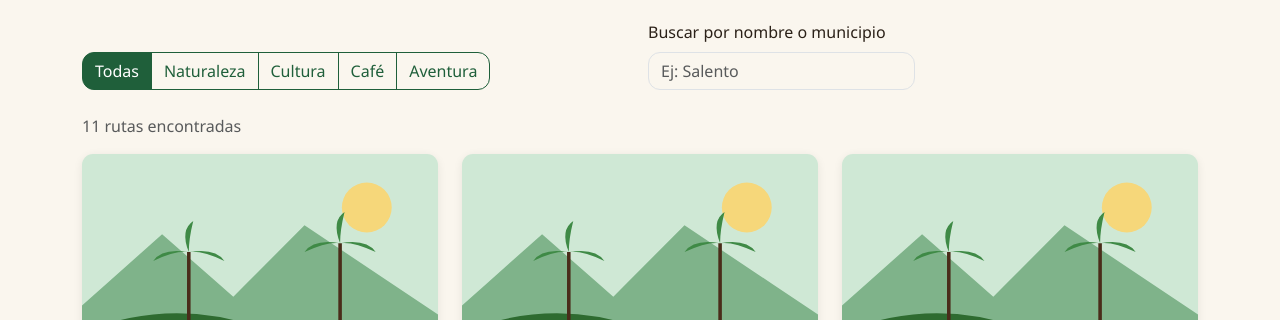
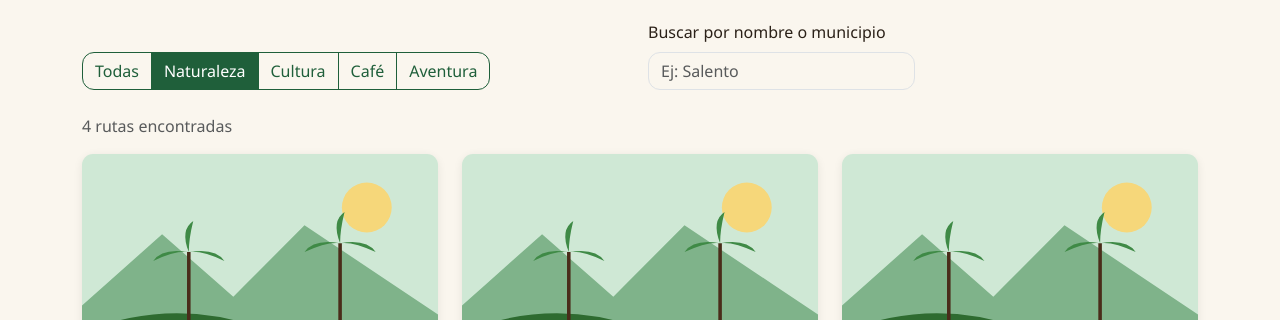
Before and after one commit to callemajo123-hue/rutas-eje-cafetero, a website: page index.html in a window 1280 px wide. Both pictures are taken after a click on the button "Naturaleza". Shown: the part 480-800 px from the top of the page. Drawn offline with nearby package versions, Linux system fonts and the light colour scheme.

Commit message:
feat: filtros por tipo, buscador y eventos, closes #4

```diff
--- a/index.html
+++ b/index.html
@@ -84,7 +84,7 @@
 
       <!-- TODO G4.4 - Agrega aria-live="polite" a este párrafo para que el lector
            de pantalla anuncie "N rutas encontradas" cada vez que cambie. -->
-      <p id="resultado" class="text-body-secondary"></p>
+      <p id="resultado" class="text-body-secondary" aria-live="polite"></p>
 
       <!-- ===== COMPONENTE 3: CARDS =====
            Esta es la TARJETA MODELO escrita a mano. Úsala como plantilla para crearCard() en js/app.js:
--- a/js/app.js
+++ b/js/app.js
@@ -138,7 +138,8 @@ function pintarRutas(lista, contenedor, mensaje) {
  *   - Si no -> solo las rutas cuyo ruta.tipo sea igual a tipo.
  * ============================================================ */
 function filtrarPorTipo(lista, tipo) {
-  // TODO: implementar
+  if (tipo === 'todos') return [...lista];
+  return lista.filter((ruta) => ruta.tipo === tipo);
 }
 
 /* ============================================================
@@ -157,7 +158,11 @@ function filtrarPorTipo(lista, tipo) {
  *   - Si no -> las rutas cuyo nombre O municipio (normalizados) incluyan el texto.
  * ============================================================ */
 function buscarPorTexto(lista, texto) {
-  // TODO: implementar
+  const buscado = normalizar(texto);
+  if (buscado === '') return [...lista];
+  return lista.filter((ruta) =>
+    normalizar(ruta.nombre).includes(buscado) || normalizar(ruta.municipio).includes(buscado)
+  );
 }
 
 /* ============================================================
@@ -215,9 +220,23 @@ function aplicarFiltros() {
 function iniciar() {
   const botones = document.querySelectorAll('[data-tipo]');
 
-  // TODO G4.3 - paso 1: eventos 'click' de los botones
+  // G4.3 - paso 1: eventos 'click' de los botones
+  botones.forEach((boton) => {
+    boton.addEventListener('click', () => {
+      estado.tipo = boton.dataset.tipo;
+      botones.forEach((b) => {
+        b.classList.toggle('active', b === boton);
+        b.setAttribute('aria-pressed', b === boton ? 'true' : 'false');
+      });
+      aplicarFiltros();
+    });
+  });
 
-  // TODO G4.3 - paso 2: evento 'input' del buscador
+  // G4.3 - paso 2: evento 'input' del buscador
+  document.querySelector('#buscador').addEventListener('input', (evento) => {
+    estado.texto = evento.target.value;
+    aplicarFiltros();
+  });
 
   aplicarFiltros(); // pinta todas las rutas al cargar
 }
```
